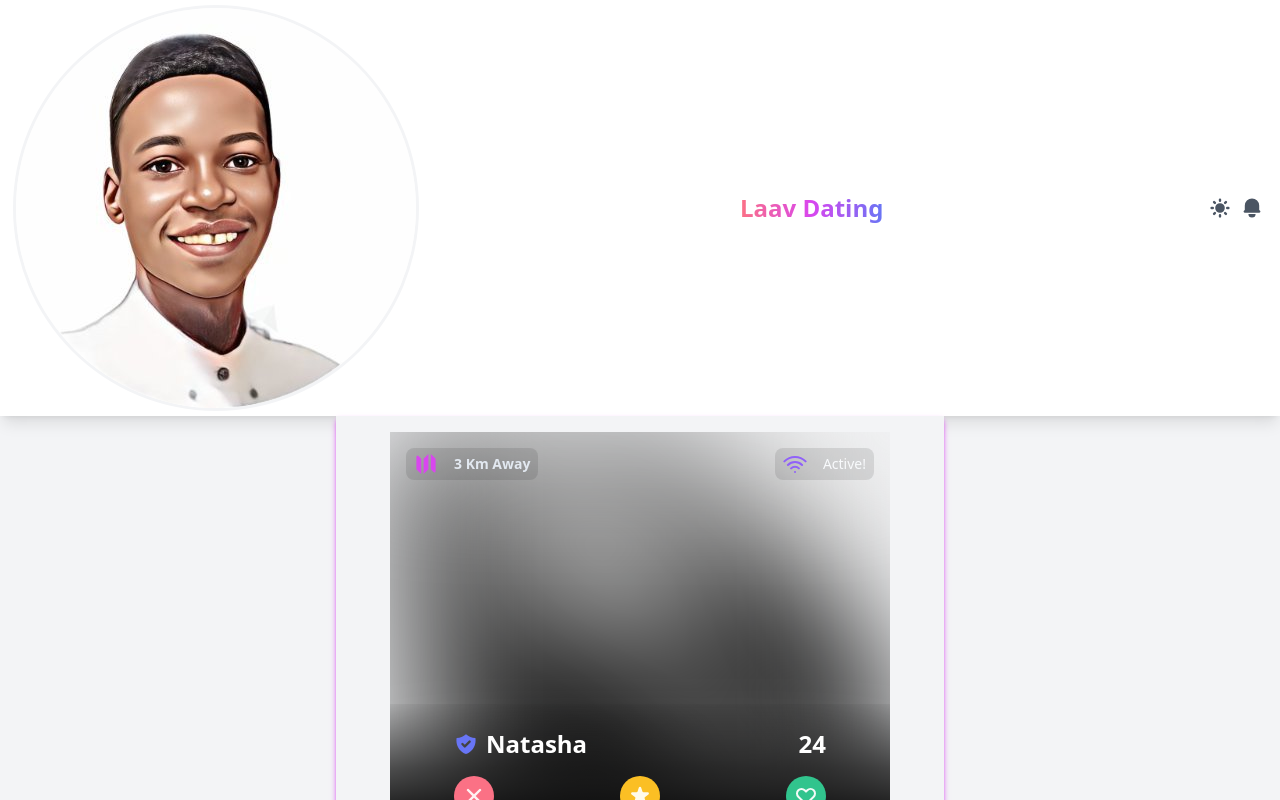
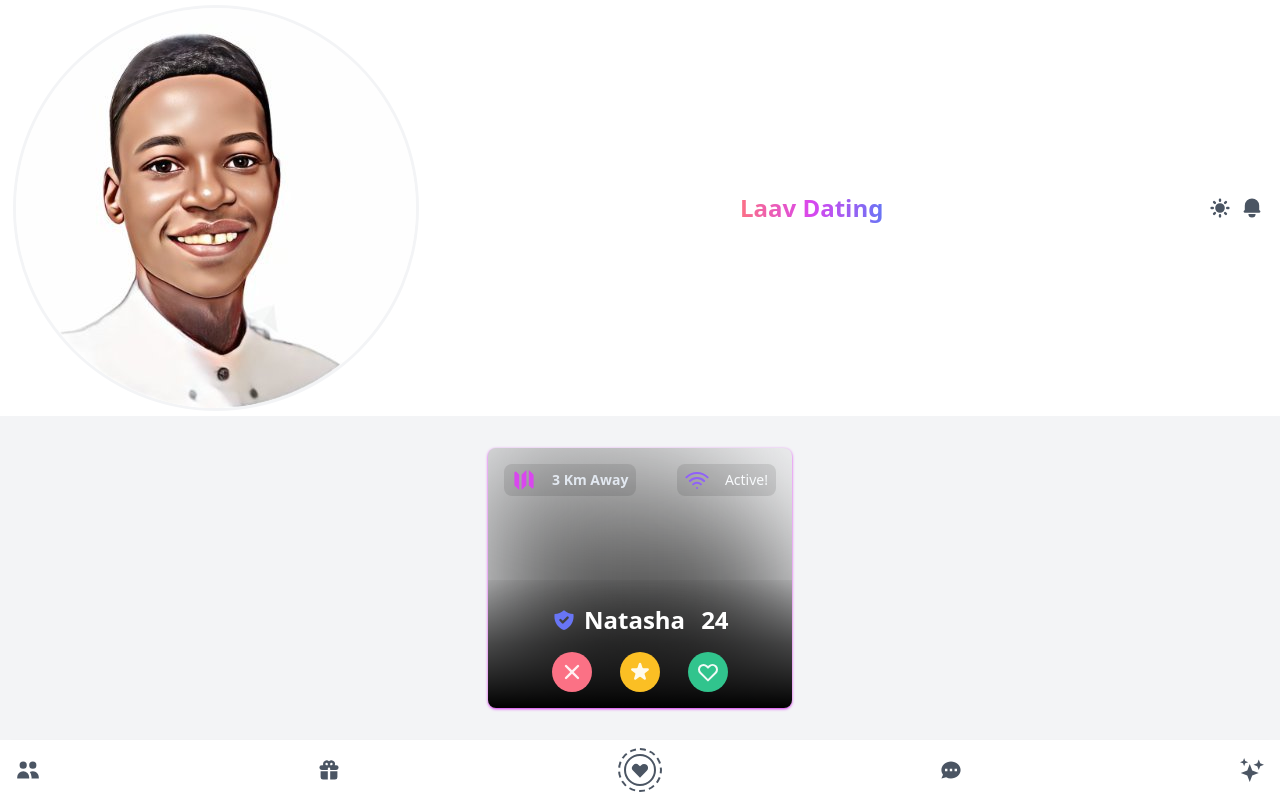
Before and after one commit to Hussseinkizz/laav, a Next.js app: page / in a window 1280 px wide. Built offline with nearby package versions, Linux system fonts and the light colour scheme.

Commit message:
Fixed: Card Image Height!

```diff
--- a/components/SwipeCard.tsx
+++ b/components/SwipeCard.tsx
@@ -9,15 +9,14 @@ const SwipeCard = (props: Props) => {
   const [imageIsLoading, setImageIsLoading] = useState(true);
 
   return (
-    <div className="flex grow flex-col items-stretch justify-between overflow-hidden rounded-lg">
-      <div className="group relative flex h-[clamp(75%,85%,95%)] w-full grow cursor-pointer rounded-lg md:my-4">
+    <div className="relative flex w-4/5 grow flex-col items-stretch justify-between overflow-hidden rounded-lg shadow shadow-fuchsia-500 md:w-1/4">
+      <div className="next-image-container group relative flex h-full w-full grow cursor-pointer rounded-lg">
         <Image
           src={sampleAvatar}
           loading="lazy"
-          width={500}
-          height={400}
+          layout="fill"
           alt={`Image of someone`}
-          className={`relative h-full w-full rounded-lg transition duration-300 ease-linear hover:scale-105 hover:opacity-90 group-hover:scale-110 group-hover:opacity-90 ${
+          className={`next-image relative h-full w-full rounded-lg transition duration-300 ease-linear hover:scale-105 hover:opacity-90 group-hover:scale-110 group-hover:opacity-90 ${
             imageIsLoading
               ? "blur-3xl grayscale"
               : "blur-0 grayscale-0 transition-all duration-300 ease-in-out"
--- a/components/layout/AppBar.tsx
+++ b/components/layout/AppBar.tsx
@@ -32,7 +32,7 @@ const AppBar = (props: Props) => {
               src={sampleAvatar}
               alt="foo"
               width={35}
-              height={35}
+              height={3}
               className="w-full rounded-full"
             />
           </Link>
--- a/components/layout/BottomBar.tsx
+++ b/components/layout/BottomBar.tsx
@@ -16,7 +16,7 @@ const BottomBar = (props: Props) => {
     setStore({ type: "TOGGLE_THEME" });
   };
   return (
-    <nav className="_bg-theme z-10 flex w-full items-center justify-between gap-4 py-2 px-4 shadow-lg">
+    <nav className="_bg-theme flex w-full items-center justify-between gap-4 py-2 px-4 shadow-lg">
       <Link href="/feeds" passHref className="flex">
         <Icons.HiUsers className="_text-theme--hoverable h-6 w-6" />
       </Link>
--- a/components/layout/Layout.tsx
+++ b/components/layout/Layout.tsx
@@ -15,19 +15,7 @@ const Layout = ({ children }: JSXElement) => {
       className={`min-h-screen w-full transition ease-linear
      ${darkmode ? "dark" : "light"}`}
     >
-      <Head>
-        <title>Laav</title>
-        <link rel="icon" href="/favicon.ico" />
-      </Head>
-      <section className="relative flex h-screen w-full flex-auto flex-col items-center justify-between overflow-hidden bg-gray-100 text-gray-800 dark:bg-gray-900 dark:text-gray-100">
-        {/* The Header */}
-        <AppBar />
-        {/* The Main View */}
-        <main className="flex h-full w-full flex-auto flex-col px-8">
-          {children}
-        </main>
-        <BottomBar />
-      </section>
+      {children}
     </div>
   );
 };
--- a/pages/index.tsx
+++ b/pages/index.tsx
@@ -1,14 +1,27 @@
 // import Status from 'components/Status';
 import CardControls from "components/CardControls";
+import AppBar from "components/layout/AppBar";
+import BottomBar from "components/layout/BottomBar";
 import SwipeCard from "components/SwipeCard";
 import type { NextPage } from "next";
+import Head from "next/head";
 
 const Home: NextPage = () => {
   return (
-    <section className="_bg-theme-2 flex h-full w-full flex-auto flex-col items-center justify-center rounded-lg shadow-md shadow-fuchsia-500 md:mx-auto md:w-1/2 md:rounded-none">
-      <div className="flex w-full flex-auto flex-col items-center justify-center gap-4">
-        <SwipeCard />
-      </div>
+    <section className="relative flex h-screen w-full flex-auto flex-col items-center justify-between overflow-hidden bg-gray-100 text-gray-800 dark:bg-gray-900 dark:text-gray-100">
+      <Head>
+        <title>Laav</title>
+        <link rel="icon" href="/favicon.ico" />
+      </Head>
+      {/* The Header */}
+      <AppBar />
+      {/* The Match Screen */}
+      <main className="_bg-theme-2 flex h-full w-full flex-auto flex-col items-center justify-center px-8 md:py-8">
+        <div className="flex w-full flex-auto flex-col items-center justify-center gap-4">
+          <SwipeCard />
+        </div>
+      </main>
+      <BottomBar />
     </section>
   );
 };
--- a/styles/globals.css
+++ b/styles/globals.css
@@ -696,3 +696,18 @@ html {
     transform: scale(1, 1);
   }
 }
+
+/* Fixing Next Image */
+.next-image-container {
+  width: 100%;
+}
+
+.next-image-container > div {
+  position: unset !important;
+}
+.next-image-container .image {
+  object-fit: contain;
+  width: 100% !important;
+  position: relative !important;
+  height: unset !important;
+}
```
